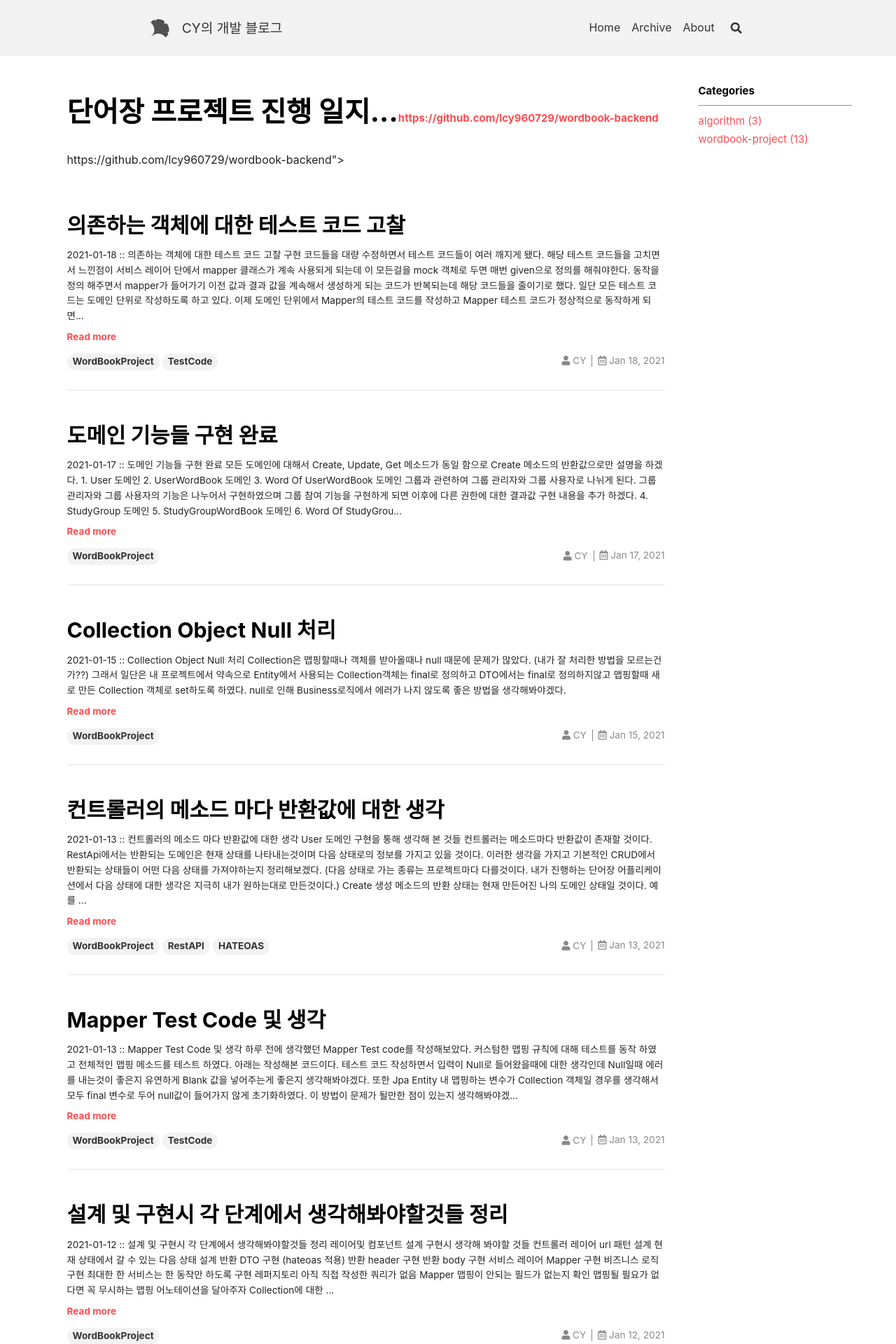
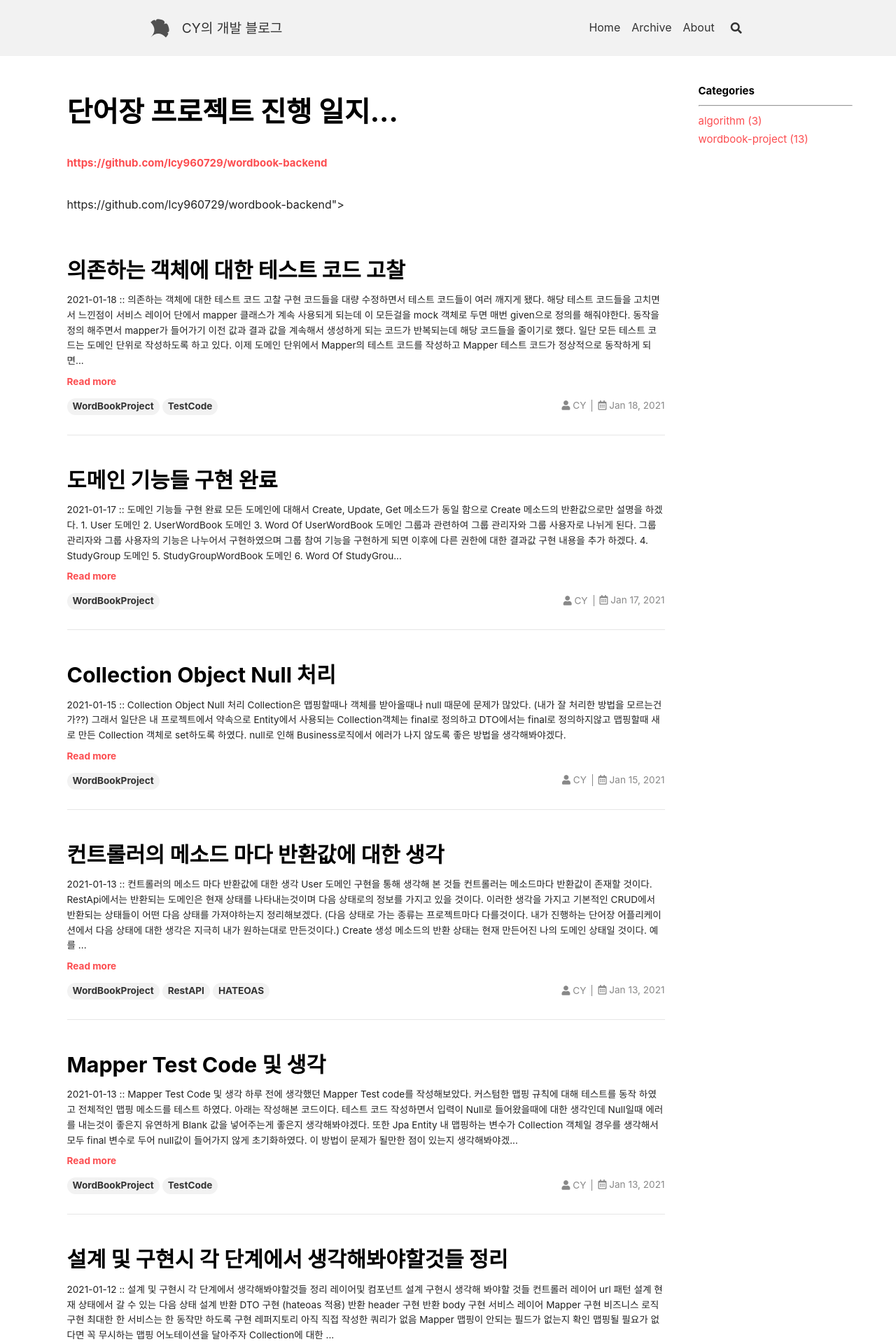
Before and after one commit to lcy960729/blog.maker, a Jekyll site: the page built from category/wordBookProject.html, in a window 1280 px wide. Shown: the top 1920 px of the page at 70% size. Built offline with Jekyll 4.4.1, drawn with Linux system fonts in a browser that asks for light colours; nearby versions of some CDN libraries; the list of posts is cut into pages by our own code; comment, search, counter and statistics services are not loaded.

Commit message:
Update Posts

```diff
--- a/category/wordBookProject.html
+++ b/category/wordBookProject.html
@@ -1,6 +1,6 @@
 ---
 layout: category
-title: '단어장 프로젝트 진행 일지...<a style="font-size: 15px; display: inline-block;" href="https://github.com/lcy960729/wordbook-backend">https://github.com/lcy960729/wordbook-backend</a>'
+title: '단어장 프로젝트 진행 일지...<br><a style="font-size: 15px;" href="https://github.com/lcy960729/wordbook-backend">https://github.com/lcy960729/wordbook-backend</a>'
 
 pagination:
   category: 'wordbook-project'
```
